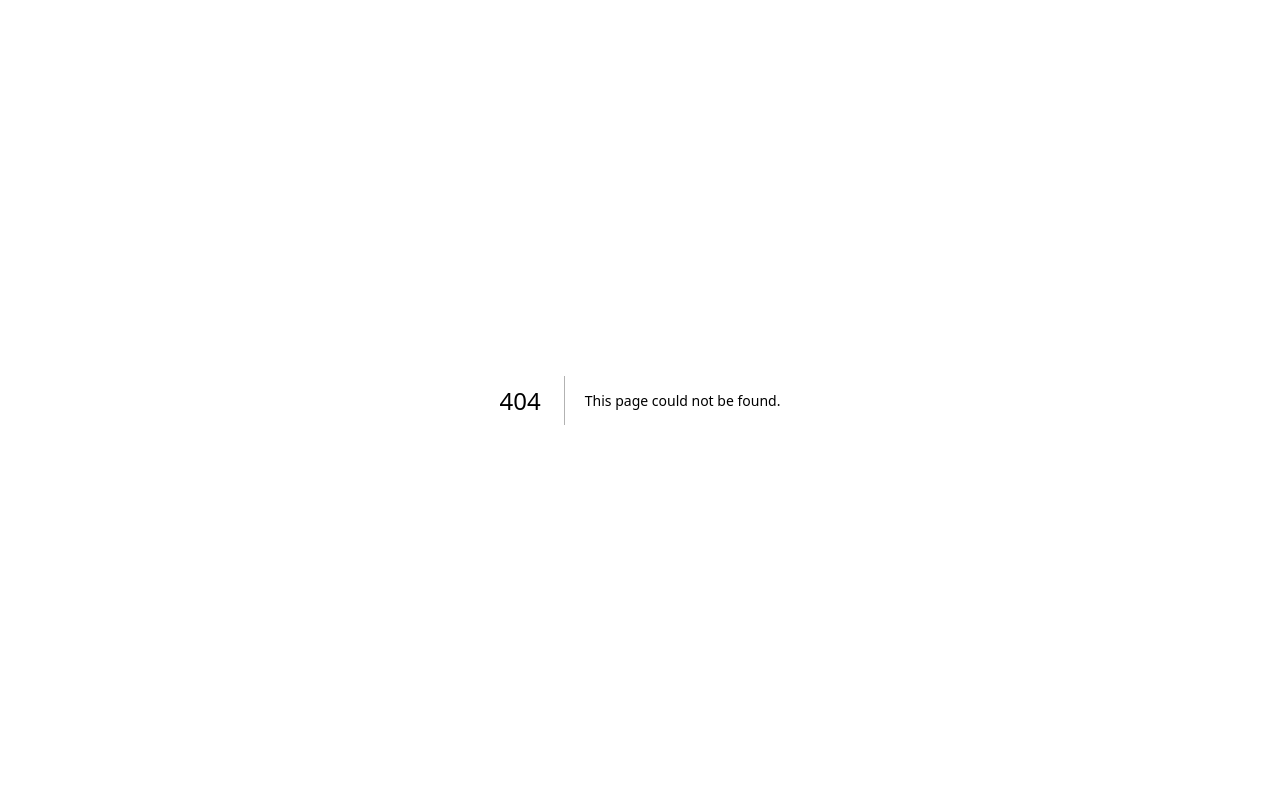
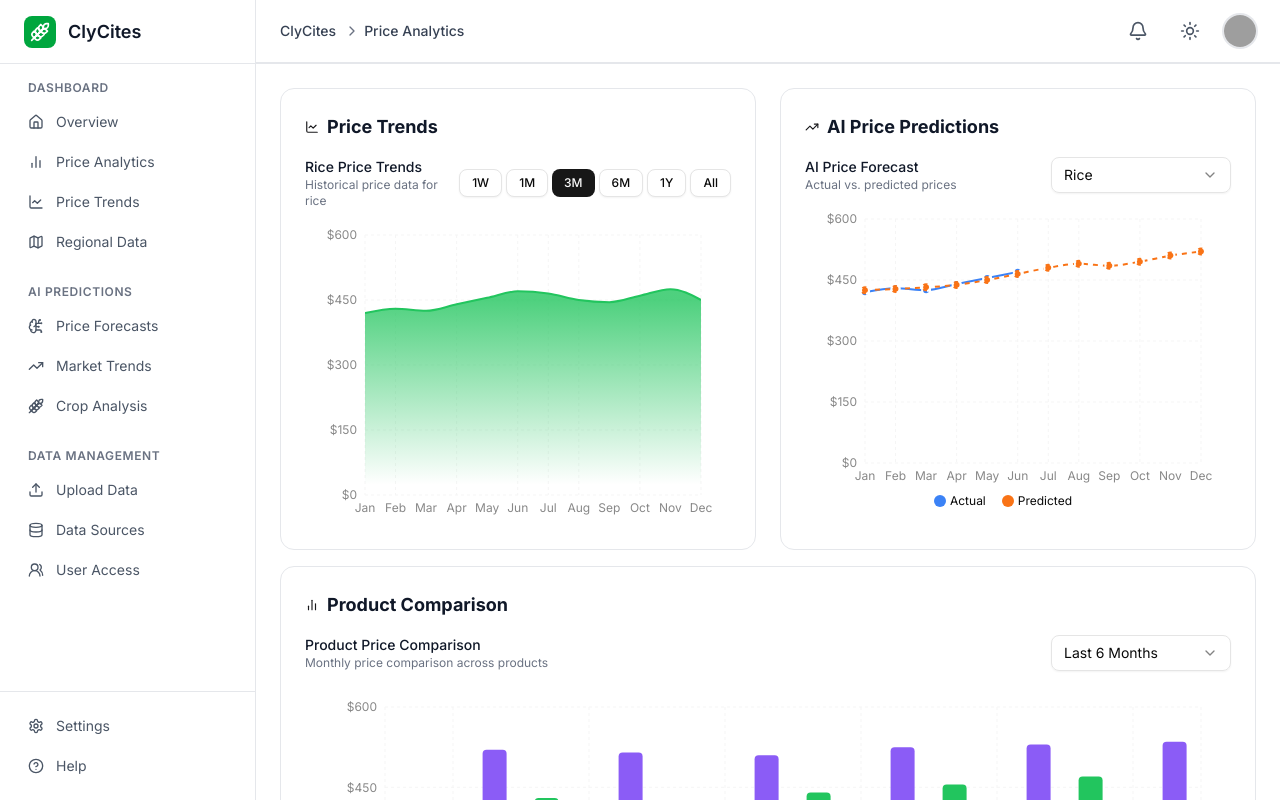
Before and after one commit to ClyCites/price-monitoring, a Next.js app in the folder frontend/: page /dashboard in a window 1280 px wide. Before the commit this address had no page. Built offline with nearby package versions, Linux system fonts and the light colour scheme; grey boxes are pictures that could not be loaded.

Commit message:
feat: create dashboard page component to render the Dashboard

```diff
--- /dev/null
+++ b/frontend/app/dashboard/page.tsx
@@ -0,0 +1,5 @@
+import Dashboard from "@/components/dashboard/dashboard"
+
+export default function DashboardPage() {
+  return <Dashboard />
+}
```
